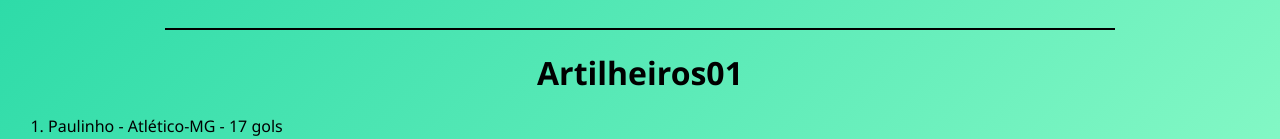
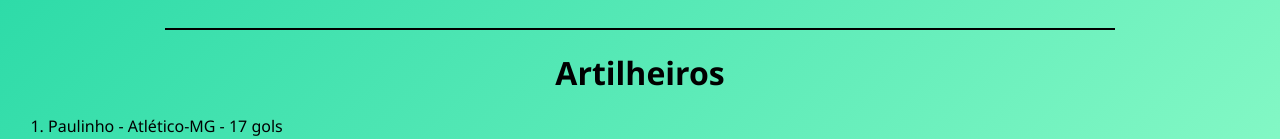
Before and after one commit to gabrielmarciel93/CursoFrontEndSenai, a plain HTML site: page index.html in a window 1280 px wide. Shown: the part 777-916 px from the top of the page. Drawn offline with Linux system fonts and the light colour scheme.

Commit message:
Update index.html

```diff
--- a/index.html
+++ b/index.html
@@ -104,7 +104,7 @@
     <br>
     <hr width="75%wh"; color="black">
 
-    <h1 align="center">Artilheiros01</h1>
+    <h1 align="center">Artilheiros</h1>
 
     <!--listaArtilheiros-->
     <table style="align-items: center;">
```
